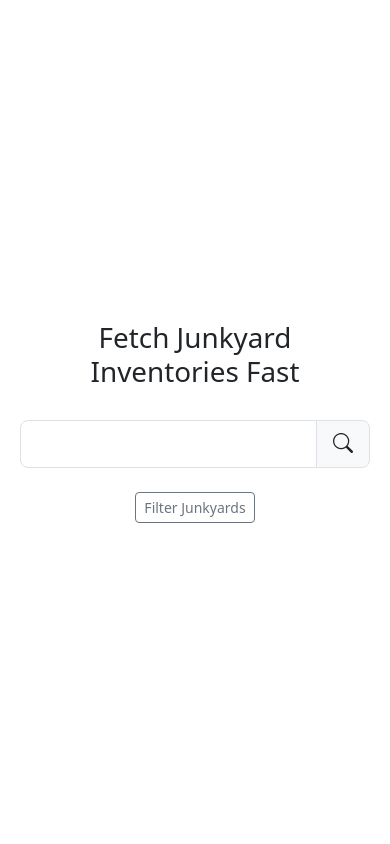
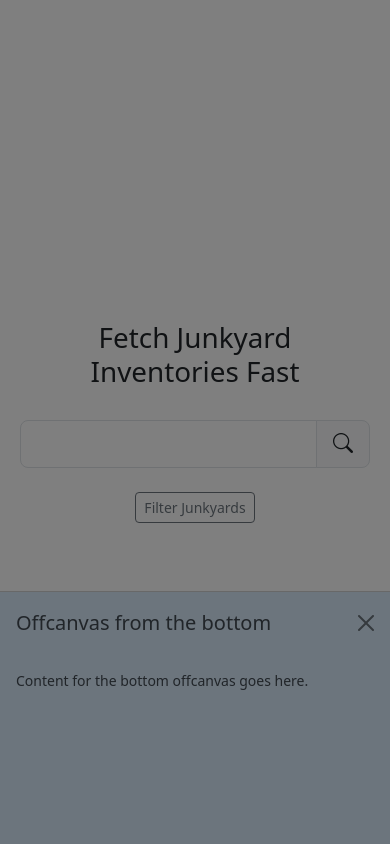
Before and after one commit to tairesu/Final_Project_Tyrese_tyresec2, a Django app: page / in a window 390 px wide, after a click on "Filter Junkyards". Run offline with Django 4.2, Linux system fonts and the light colour scheme; some libraries are stand-ins or nearby versions.

Commit message:
home.html: filter btn triggers offscreen on mobile only

```diff
--- a/yardsearcher/templates/yardsearcher/base.html
+++ b/yardsearcher/templates/yardsearcher/base.html
@@ -15,7 +15,7 @@
 </head>
 <body class="">
     <div class="d-flex flex-row vw-100">
-        <div name="left-nav" class="d-none d-md-flex bg-black vh-100 flex-md-col col-md-4 col-lg-2">
+        <div name="left-nav" class="d-none d-md-flex bg-secondary vh-100 flex-md-col col-md-4 col-lg-2">
 
         </div>
         <div class="d-flex col min-vh-100 align-items-center justify-content-center col-12 col-md-8 col-lg-10">
--- a/yardsearcher/templates/yardsearcher/home.html
+++ b/yardsearcher/templates/yardsearcher/home.html
@@ -18,9 +18,24 @@
     </div>
     <div class="row mb-3 ">
         <div class="col text-center ">
-            <button type="button" class="btn btn-sm btn-outline-secondary">Filter Junkyards</button>
+
+            <!-- This btn toggles bottom offscreen nav on mobile devices.. -->
+            <button type="button" class=" d-md-none btn btn-sm btn-outline-secondary" data-bs-toggle="offcanvas" data-bs-target="#offcanvasBottom" aria-controls="offcanvasBottom">Filter Junkyards</button>
+
+            <!--  and overlay on md and up  -->
+            <button type="button" class="d-none d-md-inline-block btn btn-sm btn-outline-secondary">Filter Junkyards</button>
         </div>
+    </div>
+</div>
 
+<!-- Offcanvas nav appears on sm only -->
+<div class="offcanvas offcanvas-bottom d-md-none bg-secondary" tabindex="-1" id="offcanvasBottom" aria-labelledby="offcanvasBottomLabel">
+    <div class="offcanvas-header">
+        <h5 class="offcanvas-title" id="offcanvasBottomLabel">Offcanvas from the bottom</h5>
+        <button type="button" class="btn-close text-reset" data-bs-dismiss="offcanvas" aria-label="Close"></button>
+    </div>
+    <div class="offcanvas-body small">
+        Content for the bottom offcanvas goes here.
     </div>
 </div>
 {% endblock %}
```
